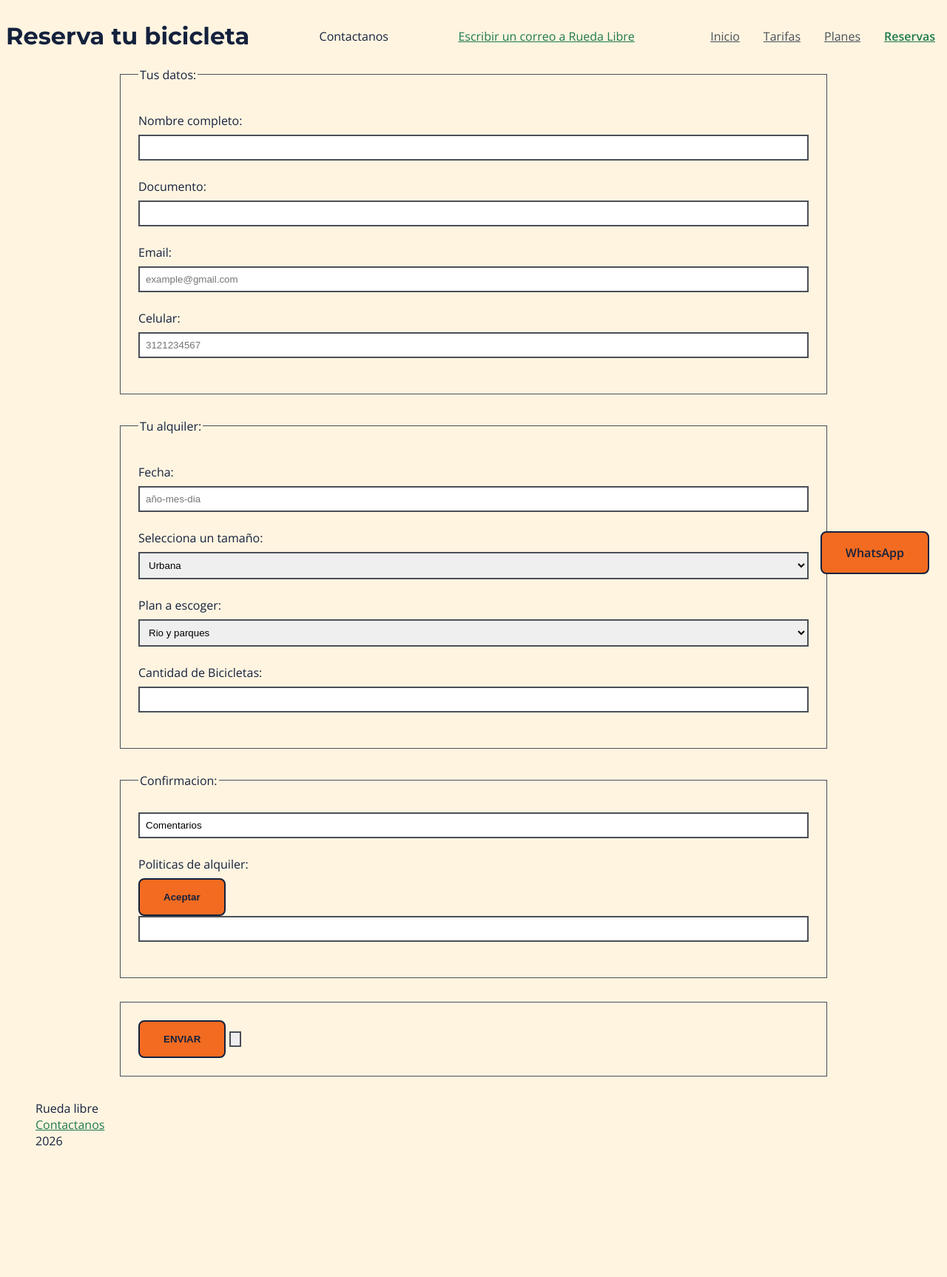
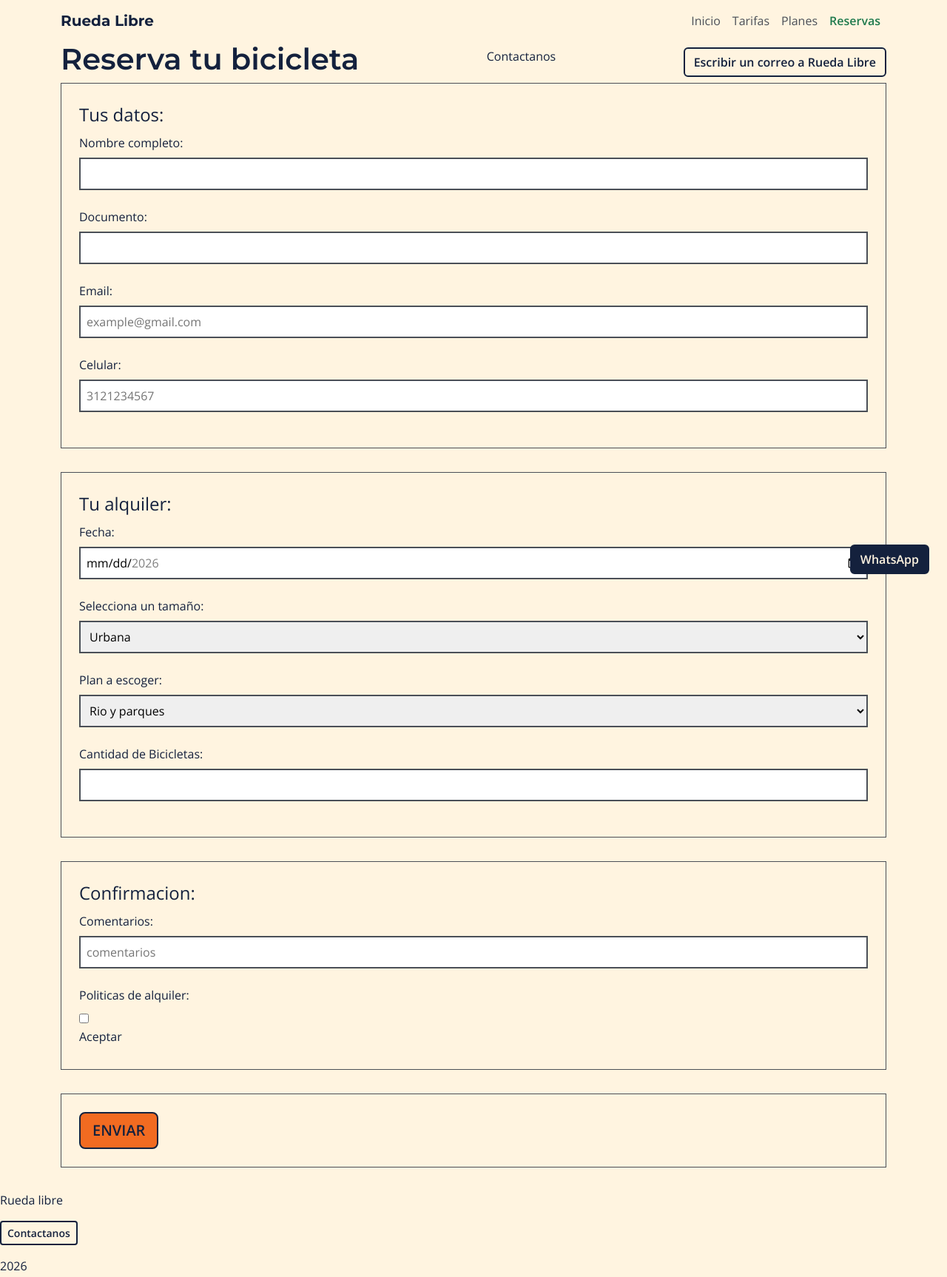
Before and after one commit to laura-fracica/rueda_libre, a plain HTML site: page paginas/reservas.html in a window 1280 px wide. Shown: the whole page at 74% size. Before the commit the page ends 1657 px from the top, so only its background shows below. Drawn offline with nearby package versions, Linux system fonts and the light colour scheme.

Commit message:
feat: navbar de Bootstrap y botones btn en las tres paginas

```diff
--- a/css/styles.css
+++ b/css/styles.css
@@ -38,24 +38,10 @@ img {
   height: auto;
 }
 
-/* Todavía lo usan tarifas.html y reservas.html (inicio usa main.container) */
-main {
-  max-width: 60rem;
-  margin-left: auto;
-  margin-right: auto;
-}
-
 main ul {
   padding: 0;
 }
 
-/* Todavía lo usa reservas.html (inicio ya usa la grilla de Bootstrap) */
-header {
-    display: flex;
-    justify-content: space-between;
-    align-items: center;
-    flex-wrap: wrap;
-}
 
 /* ===== 3. NAVEGACIÓN ===== */
 a {
@@ -66,27 +52,27 @@ a:hover {
   color: var(--azul-noche);
 }
 
-/* Distribución del menú: todavía la usan tarifas.html y reservas.html (inicio usa utilidades) */
-#menu {
-    display: flex;
-    gap: var(--espacio-2);
-    list-style: none;
-    margin: 0;
-    padding: 0;
+/* Navbar de Bootstrap con los colores del mapa de uso de color */
+.navbar {
+  --bs-navbar-color: var(--gris-asfalto);
+  --bs-navbar-hover-color: var(--crema);
+  --bs-navbar-active-color: var(--verde-ruta);
+  --bs-navbar-brand-color: var(--azul-noche);
+  --bs-navbar-brand-hover-color: var(--verde-ruta);
 }
 
-#menu a {
-  color: var(--gris-asfalto);
-  padding: var(--espacio-1);
+.navbar-brand {
+  font-family: var(--fuente-titulos);
+  font-weight: 700;
 }
 
-#menu a.activo {
-  color: var(--verde-ruta);
+.navbar .nav-link.active {
   font-weight: 600;
 }
 
-#menu a:hover,
-#menu a:focus {
+/* Hover/foco: Crema sobre Azul Noche. Va después de .nav-link.active (misma especificidad) */
+.navbar .nav-link:hover,
+.navbar .nav-link:focus-visible {
   background-color: var(--azul-noche);
   color: var(--crema);
 }
@@ -100,29 +86,48 @@ select:focus {
 }
 
 /* ===== 4. COMPONENTES ===== */
-/* button: todavía lo usa reservas.html */
-.boton-cta,
-button,
-.whatsapp {
-  display: inline-block;
-  color: var(--azul-noche);
-  background-color: var(--naranja-pedal);
-  font-weight: 700;
-  padding: var(--espacio-2) var(--espacio-4);
-  border: 2px solid var(--azul-noche);
-  border-radius: 0.5rem;
-  text-decoration: none;
-  cursor: pointer;
+/* Botones: variantes de Bootstrap con la paleta de marca (btn-primary = reservar, btn-outline-dark = consultar, btn-dark = WhatsApp) */
+.btn {
+  --bs-btn-border-width: 2px;
+  --bs-btn-font-weight: 700;
 }
 
-.boton-cta:hover,
-.boton-cta:focus,
-button:hover,
-button:focus,
-.whatsapp:hover,
-.whatsapp:focus {
-  background-color: var(--azul-noche);
-  color: var(--crema);
+.btn-primary {
+  --bs-btn-color: var(--azul-noche);
+  --bs-btn-bg: var(--naranja-pedal);
+  --bs-btn-border-color: var(--azul-noche);
+  --bs-btn-hover-color: var(--crema);
+  --bs-btn-hover-bg: var(--azul-noche);
+  --bs-btn-hover-border-color: var(--crema);
+  --bs-btn-focus-shadow-rgb: 242, 107, 33;
+  --bs-btn-active-color: var(--crema);
+  --bs-btn-active-bg: var(--azul-noche);
+  --bs-btn-active-border-color: var(--crema);
+}
+
+.btn-outline-dark {
+  --bs-btn-color: var(--azul-noche);
+  --bs-btn-border-color: var(--azul-noche);
+  --bs-btn-hover-color: var(--crema);
+  --bs-btn-hover-bg: var(--azul-noche);
+  --bs-btn-hover-border-color: var(--azul-noche);
+  --bs-btn-focus-shadow-rgb: 20, 33, 61;
+  --bs-btn-active-color: var(--crema);
+  --bs-btn-active-bg: var(--azul-noche);
+  --bs-btn-active-border-color: var(--azul-noche);
+}
+
+.btn-dark {
+  --bs-btn-color: var(--crema);
+  --bs-btn-bg: var(--azul-noche);
+  --bs-btn-border-color: var(--azul-noche);
+  --bs-btn-hover-color: var(--crema);
+  --bs-btn-hover-bg: var(--verde-ruta);
+  --bs-btn-hover-border-color: var(--verde-ruta);
+  --bs-btn-focus-shadow-rgb: 31, 122, 77;
+  --bs-btn-active-color: var(--crema);
+  --bs-btn-active-bg: var(--verde-ruta);
+  --bs-btn-active-border-color: var(--verde-ruta);
 }
 
 .tarjeta {
@@ -140,6 +145,11 @@ button:focus,
 }
 
 /* Tablas: todavía las usa tarifas.html */
+caption {
+  caption-side: top;
+  color: var(--azul-noche);
+}
+
 table {
   width: 100%;
   border-collapse: collapse;
@@ -197,7 +207,7 @@ label {
   margin-bottom: var(--espacio-1);
 }
 
-input:not([type="button"]),
+input:not([type="button"]):not([type="checkbox"]),
 select {
   display: block;
   width: 100%;
@@ -206,16 +216,7 @@ select {
 }
 
 
-/* ===== 6. CARRUSEL (conflictos con button) ===== */
-/* La regla global de button no debe pintar los controles del carrusel */
-.carousel-control-prev:hover,
-.carousel-control-prev:focus,
-.carousel-control-next:hover,
-.carousel-control-next:focus {
-  background-color: transparent;
-  color: #fff;
-}
-
+/* ===== 6. CARRUSEL ===== */
 /* Bootstrap quita el contorno al enfocar los controles (outline: 0): se devuelve para el teclado */
 .carousel-control-prev:focus-visible,
 .carousel-control-next:focus-visible {
--- a/paginas/reservas.html
+++ b/paginas/reservas.html
@@ -7,25 +7,34 @@
     <link rel="preconnect" href="https://fonts.googleapis.com">
     <link rel="preconnect" href="https://fonts.gstatic.com" crossorigin>
     <link href="https://fonts.googleapis.com/css2?family=Montserrat:wght@600;700&family=Open+Sans:wght@400;600&display=swap" rel="stylesheet">
+    <link rel="stylesheet" href="https://cdn.jsdelivr.net/npm/bootstrap@5.3.8/dist/css/bootstrap.min.css" integrity="sha384-sRIl4kxILFvY47J16cr9ZwB07vP4J8+LH7qKQnuqkuIAvNWLzeN8tE5YBujZqJLB" crossorigin="anonymous">
     <link rel="stylesheet" href="../css/styles.css">
 </head>
 <body>
 
-    <header>
+    <nav class="navbar navbar-expand-lg">
+        <div class="container">
+            <a class="navbar-brand" href="../index.html">Rueda Libre</a>
+            <button class="navbar-toggler" type="button" data-bs-toggle="collapse" data-bs-target="#menu-principal" aria-controls="menu-principal" aria-expanded="false" aria-label="Mostrar u ocultar el menú">
+                <span class="navbar-toggler-icon"></span>
+            </button>
+            <div class="collapse navbar-collapse" id="menu-principal">
+                <ul class="navbar-nav ms-auto">
+                    <li class="nav-item"><a class="nav-link" href="../index.html">Inicio</a></li>
+                    <li class="nav-item"><a class="nav-link" href="tarifas.html">Tarifas</a></li>
+                    <li class="nav-item"><a class="nav-link" href="tarifas.html#planes">Planes</a></li>
+                    <li class="nav-item"><a class="nav-link active" aria-current="page" href="reservas.html">Reservas</a></li>
+                </ul>
+            </div>
+        </div>
+    </nav>
+
+    <header class="container d-flex flex-wrap justify-content-between align-items-center">
         <h1>Reserva tu bicicleta</h1>
-        <p>Contactanos</p> <a href="mailto:hola@ruedalibre.example" target=""_blank">Escribir un correo a Rueda Libre</a>
-
-        <nav>
-            <ul id="menu">
-                <li><a href="../index.html">Inicio</a></li>
-                <li><a href="../paginas/tarifas.html">Tarifas</a></li>
-                <li><a href="../paginas/tarifas.html#planes">Planes</a></li>
-                <li><a class="activo" href="../paginas/reservas.html">Reservas</a></li>
-            </ul>
-        </nav>
+        <p>Contactanos</p> <a class="btn btn-outline-dark" href="mailto:hola@ruedalibre.example">Escribir un correo a Rueda Libre</a>
     </header>
 
-    <main>
+    <main class="container">
         <section id="formulario-reserva">
             <form action="/enviar-reserva" method="post">
                 <fieldset>
@@ -70,12 +79,11 @@
                     <legend id="alquiler">Tu alquiler:</legend>
                     <p>
                         <label for="tiempo">Fecha:</label>
-                        <input type="number"
+                        <input type="date"
                         id="tiempo"
                         name="tiempo"
                         min="2026-11-01"
                         max="2026-12-31"
-                        placeholder="año-mes-dia"
                         required>
 
                         <label for="bicicleta">Selecciona un tamaño:</label>
@@ -93,7 +101,8 @@
                         </select>
 
                         <label for="cantidaddebicileta">Cantidad de Bicicletas:</label>
-                        <input type="cantidad"
+                        <input type="text"
+                        inputmode="numeric"
                         name="cantidad"
                         id="cantidaddebicileta"
                         pattern="1[0-6]{1,2}">
@@ -103,17 +112,16 @@
 
                 <fieldset>
                     <legend id="confirmacion">Confirmacion:</legend>
-                    <label for="comentarios"></label>
-                    <input type="text" value="Comentarios" placeholder="comentarios" maxlength="300">
+                    <label for="comentarios">Comentarios:</label>
+                    <input type="text" id="comentarios" name="comentarios" placeholder="comentarios" maxlength="300">
 
                     <label for="politicas">Politicas de alquiler:</label>
-                    <button id="politicas">Aceptar</button>
-                    <input type="politicas" required>
+                    <input type="checkbox" id="politicas" name="politicas" required>
+                    <label for="politicas">Aceptar</label>
                 </fieldset>
 
                 <fieldset>
-                    <button>ENVIAR</button>
-                    <input type="button" name="enviar" id="enviar">
+                    <button class="btn btn-primary btn-lg" type="submit">ENVIAR</button>
                 </fieldset>
 
             </form>
@@ -122,12 +130,14 @@
 
 
     <footer>
-        <dd>Rueda libre</dd>
-        <dd><a href="mailto:hola@ruedalibre.example">Contactanos</a></dd>
-        <dd>2026</dd>
+        <p>Rueda libre</p>
+        <p><a class="btn btn-outline-dark btn-sm" href="mailto:hola@ruedalibre.example">Contactanos</a></p>
+        <p>2026</p>
     </footer>
 
-    <a class="whatsapp" href="https://wa.me/573000000000" target="_blank" rel="noopener noreferrer">WhatsApp</a>
+    <a class="whatsapp btn btn-dark" href="https://wa.me/573000000000" target="_blank" rel="noopener noreferrer">WhatsApp</a>
+
+    <script src="https://cdn.jsdelivr.net/npm/bootstrap@5.3.8/dist/js/bootstrap.bundle.min.js" integrity="sha384-FKyoEForCGlyvwx9Hj09JcYn3nv7wiPVlz7YYwJrWVcXK/BmnVDxM+D2scQbITxI" crossorigin="anonymous"></script>
 
 </body>
 </html>
```
Also changed, not shown: img/bitacora.txt (+29 -0 lines), index.html (+36 -33 lines), paginas/tarifas.html (+25 -11 lines).
